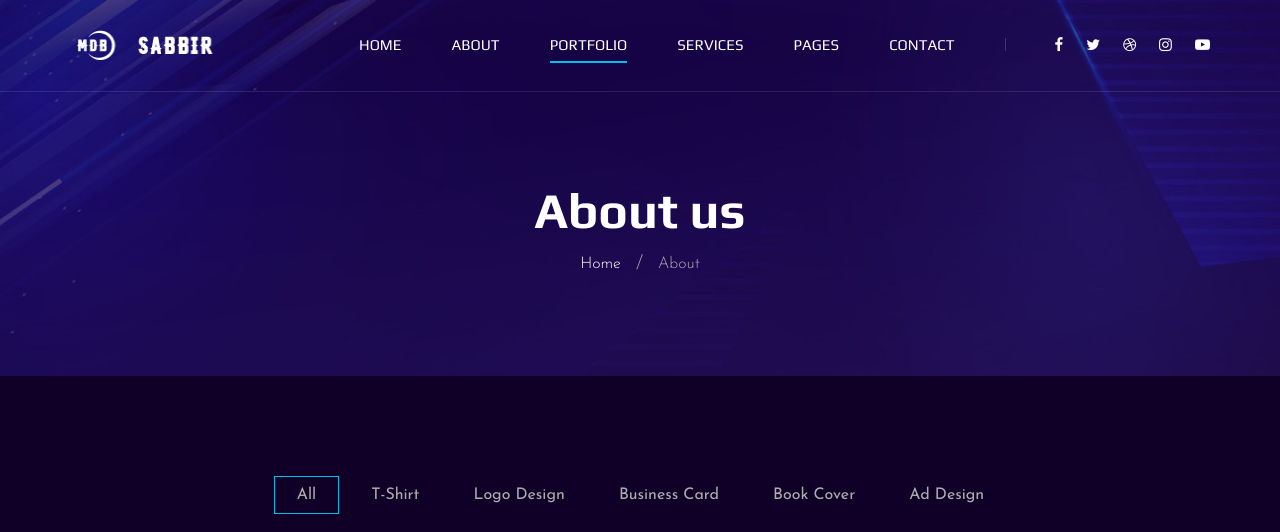
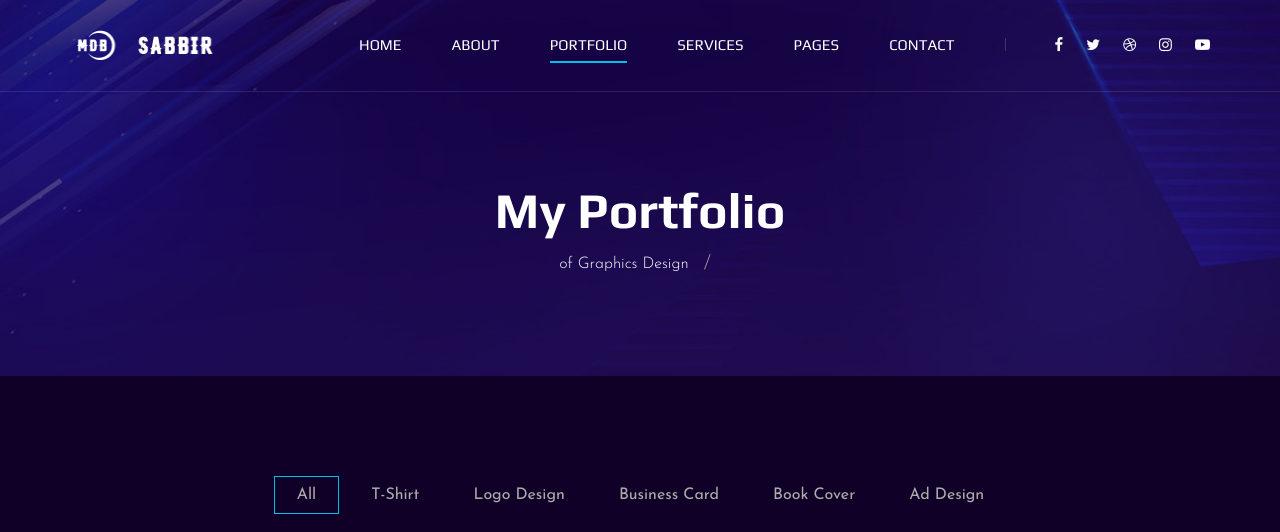
Before and after one commit to MDB-Sabbir/portfolio, a plain HTML site: page portfolio.html in a window 1280 px wide. Shown: the top 532 px of the page. Drawn offline with Linux system fonts and the light colour scheme.

Commit message:
Update portfolio.html

```diff
--- a/portfolio.html
+++ b/portfolio.html
@@ -3,11 +3,11 @@
 
 <head>
     <meta charset="UTF-8">
-    <meta name="description" content="Videograph Template">
-    <meta name="keywords" content="Videograph, unica, creative, html">
+    <meta name="description" content="MDB Sabbir">
+    <meta name="keywords" content="MDB Sabbir, unica, creative, html">
     <meta name="viewport" content="width=device-width, initial-scale=1.0">
     <meta http-equiv="X-UA-Compatible" content="ie=edge">
-    <title>Videograph | Template</title>
+    <title>MDB Sabbir portfolio</title>
 
     <!-- Google Font -->
     <link href="https://fonts.googleapis.com/css2?family=Play:wght@400;700&display=swap" rel="stylesheet">
@@ -79,10 +79,9 @@
             <div class="row">
                 <div class="col-lg-12 text-center">
                     <div class="breadcrumb__text">
-                        <h2>About us</h2>
+                        <h2>My Portfolio</h2>
                         <div class="breadcrumb__links">
-                            <a href="#">Home</a>
-                            <span>About</span>
+                            <a href="#">of Graphics Design</a>
                         </div>
                     </div>
                 </div>
```
